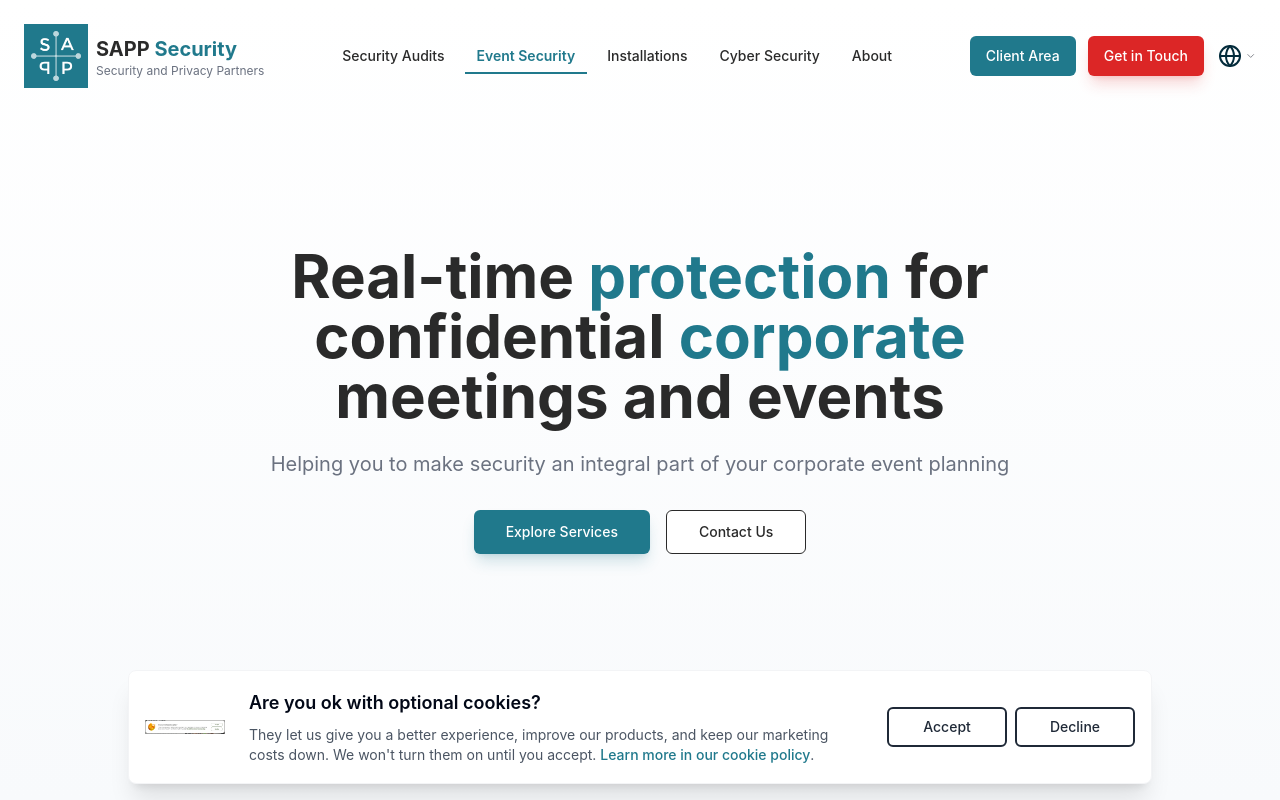
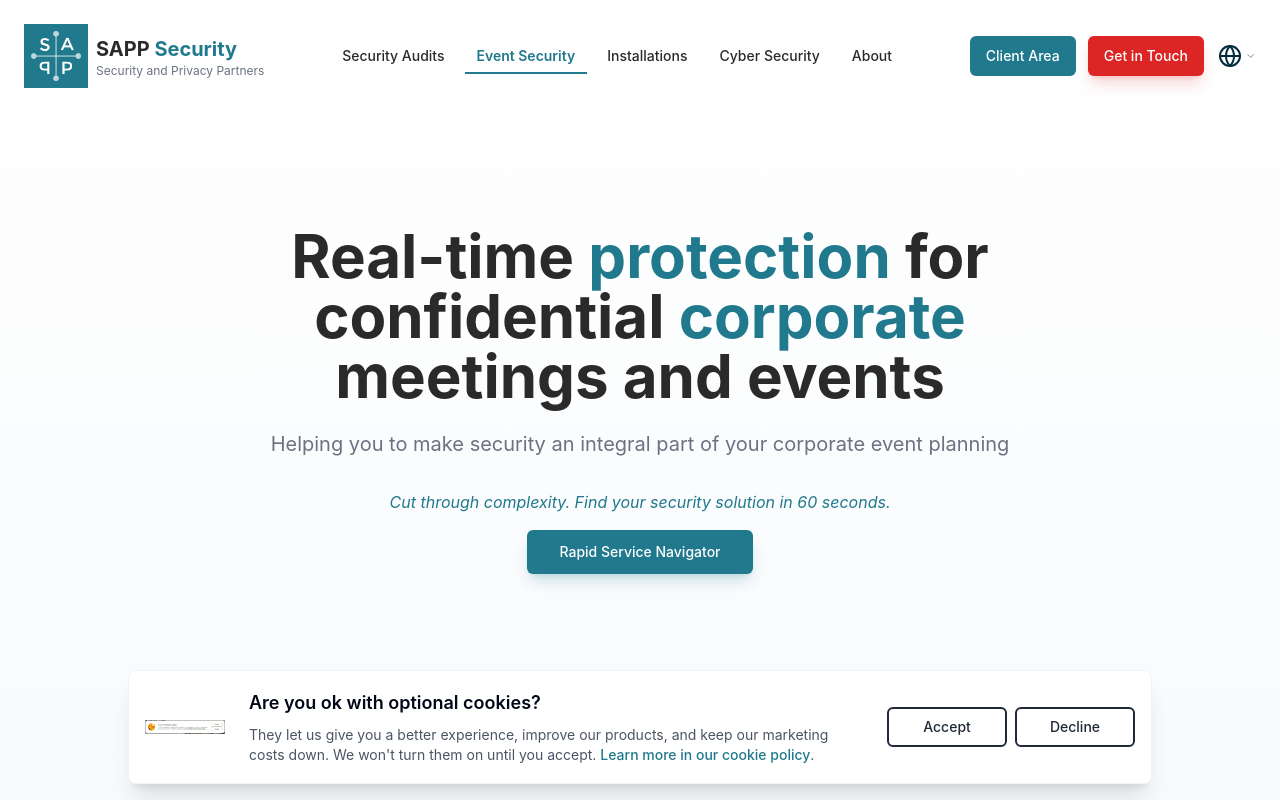
Before and after one commit to markotuisk/sapp-website, a React (Vite) app: page /event-security in a window 1280 px wide. Shown: the top 800 px of the page. Built offline with nearby package versions, Linux system fonts and the light colour scheme.

Commit message:
Refactor: Event Security Hero Section
Remove "Contact Us" button and reuse "Explore Services" button.

```diff
--- a/src/pages/EventSecurity.tsx
+++ b/src/pages/EventSecurity.tsx
@@ -14,6 +14,7 @@ import { Label } from '@/components/ui/label';
 import { Textarea } from '@/components/ui/textarea';
 import { toast } from 'sonner';
 import ServiceCard from '@/components/ui/ServiceCard';
+import ServicesOverlay from '@/components/ui/ServicesOverlay';
 
 const EventSecurity = () => {
   const { t } = useLanguage();
@@ -22,6 +23,7 @@ const EventSecurity = () => {
     triggerOnce: true,
     threshold: 0.1,
   });
+  const [servicesOpen, setServicesOpen] = useState(false);
 
   const [openDialog, setOpenDialog] = useState<string | null>(null);
   const [dialogStep, setDialogStep] = useState<'form' | 'preview'>('form');
@@ -138,6 +140,15 @@ ${formData.notes ? `\nAdditional Notes:\n${formData.notes}` : ''}
                 Helping you to make security an integral part of your corporate event planning
               </p>
 
+              <p
+                className={cn(
+                  "text-md text-sapp-blue italic mb-4 max-w-xl mx-auto opacity-70 transition-all duration-500 delay-300",
+                  inView ? "opacity-100 translate-y-0" : "opacity-0 translate-y-4"
+                )}
+              >
+                Cut through complexity. Find your security solution in 60 seconds.
+              </p>
+
               <div
                 className={cn(
                   "flex flex-col sm:flex-row items-center justify-center gap-4 transition-all duration-500 delay-300",
@@ -147,28 +158,21 @@ ${formData.notes ? `\nAdditional Notes:\n${formData.notes}` : ''}
                 <Button
                   size="lg"
                   className="bg-sapp-blue hover:bg-sapp-blue/90 text-white shadow-lg shadow-sapp-blue/20 w-full sm:w-auto transition-all duration-300 group relative overflow-hidden"
+                  onClick={() => setServicesOpen(true)}
                 >
                   <span className="relative z-10 transition-transform duration-300 group-hover:scale-110">
-                    Explore Services
+                    Rapid Service Navigator
                   </span>
                   <span className="absolute inset-0 bg-gradient-to-r from-sapp-dark to-sapp-blue opacity-0 transition-opacity duration-300 group-hover:opacity-100"></span>
-                </Button>
-                <Button
-                  variant="outline"
-                  size="lg"
-                  className="border-sapp-dark text-sapp-dark hover:bg-sapp-dark/10 w-full sm:w-auto transition-all duration-300 group relative overflow-hidden"
-                  asChild
-                >
-                  <Link to="/#contact">
-                    <span className="relative z-10 transition-transform duration-300 group-hover:scale-110 group-hover:text-white">
-                      Contact Us
-                    </span>
-                    <span className="absolute inset-0 bg-gradient-to-r from-sapp-dark to-sapp-blue opacity-0 transition-opacity duration-300 group-hover:opacity-100"></span>
-                  </Link>
                 </Button>
               </div>
             </div>
           </div>
+
+          <ServicesOverlay
+            open={servicesOpen}
+            onOpenChange={setServicesOpen}
+          />
         </section>
 
         <section className="py-16 bg-white">
```
